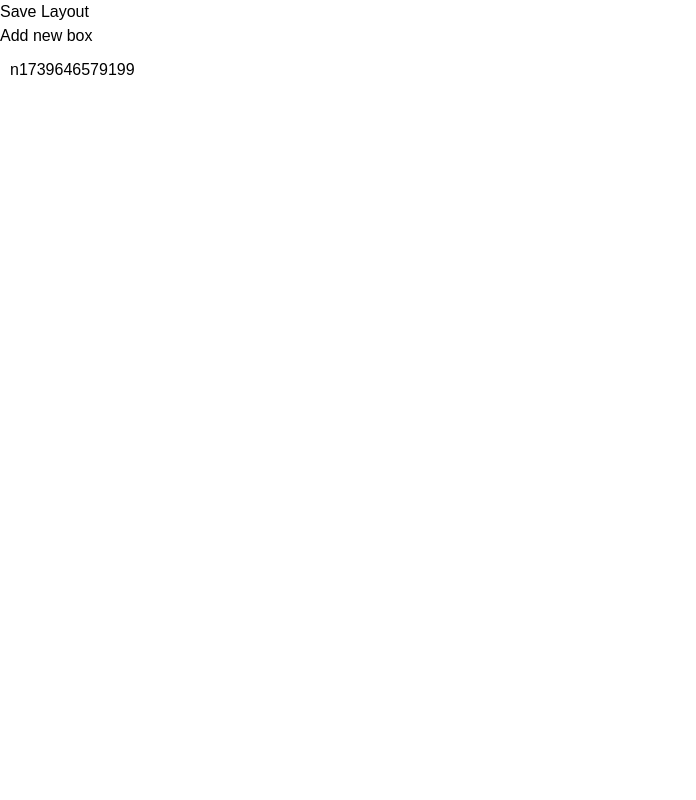
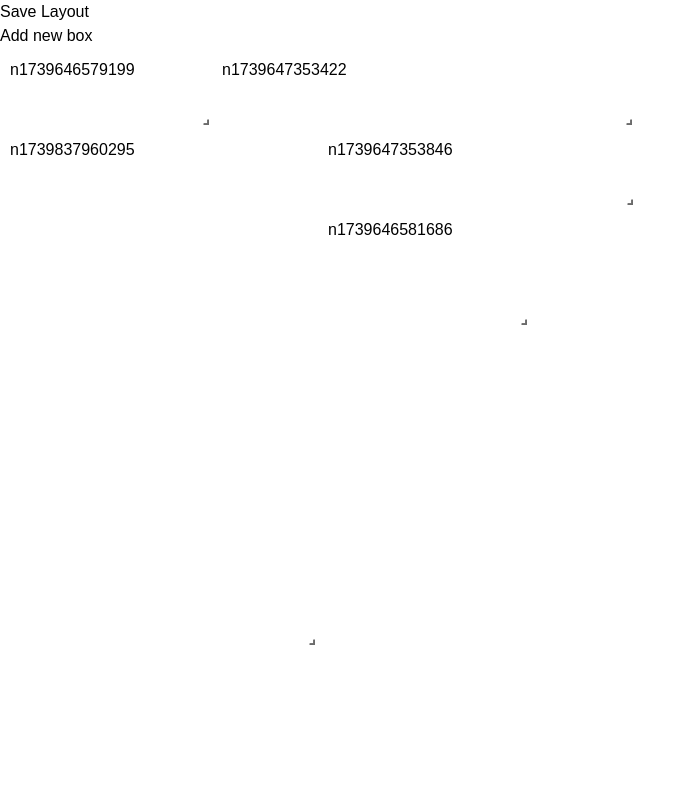
Before and after one commit to estraw1059/grid-layout-example, a Next.js app: page / in a window 1280 px wide. Shown: the top 800 px of the page, without its empty margins (0-696 px from the left). Built offline with nearby package versions, Linux system fonts and the light colour scheme.

Commit message:
Finally respects widths

```diff
--- a/src/app/layout.json
+++ b/src/app/layout.json
@@ -1 +1 @@
-[{"w":2,"h":5,"x":0,"y":0,"i":"n1739646579199","moved":false,"static":false},{"w":5,"h":6,"x":0,"y":5,"i":"n1739646581686","moved":false,"static":false},{"w":2,"h":2,"x":4,"y":11,"i":"n1739647353422","moved":false,"static":false},{"w":2,"h":10,"x":5,"y":0,"i":"n1739647353846","moved":false,"static":false}]
+[{"w":2,"h":2,"x":0,"y":0,"i":"n1739646579199","moved":false,"static":false},{"w":2,"h":3,"x":3,"y":4,"i":"n1739646581686","moved":false,"static":false},{"w":4,"h":2,"x":2,"y":0,"i":"n1739647353422","moved":false,"static":false},{"w":3,"h":2,"x":3,"y":2,"i":"n1739647353846","moved":false,"static":false},{"w":3,"h":13,"x":0,"y":2,"i":"n1739837960295","moved":false,"static":false}]
--- a/src/app/page.tsx
+++ b/src/app/page.tsx
@@ -1,29 +1,16 @@
 "use client"
-import GridLayout, { ItemCallback, Layout } from "react-grid-layout";
+import { ItemCallback, Layout } from "react-grid-layout";
 import "/node_modules/react-grid-layout/css/styles.css";
 import "/node_modules/react-resizable/css/styles.css";
 import { JSX, useEffect, useState } from "react";
 import { Responsive, WidthProvider } from "react-grid-layout";
 
+
 const ResponsiveGridLayout = WidthProvider(Responsive);
-
 export default function Home() {
   const [loading, setLoading] = useState(true);
   const [layout, setLayout] = useState<Layout[]>([]);
   const [boxes, setBoxes] = useState<JSX.Element[]>([]);
-  const [windowWidth, setWindowWidth] = useState(window.innerWidth);
-
-  useEffect(() => {
-    const handleResize = () => {
-      setWindowWidth(window.innerWidth);
-    };
-
-    window.addEventListener("resize", handleResize);
-
-    return () => {
-      window.removeEventListener("resize", handleResize);
-    };
-  }, []);
 
   useEffect(() => {
     // Fetch the latest layout data from the server
@@ -88,12 +75,11 @@ export default function Home() {
   }
 
   const responsiveProps = {
-    className: "responsive-grid",
-    breakpoints: {lg: 721, sm: 720},
-    cols: { lg: 3, md: 3, sm: 2, xs: 1, xxs: 1 },
+    className: "layout",
+    breakpoints: { lg: 1200, md: 996, sm: 768, xs: 480, xxs: 0 },
+    cols: { lg: 12, md: 12, sm: 6, xs: 3, xxs: 1 },
     layouts: {
-      lg: [{ i: "n1739646579199", x: 0, y: 0, w: 10, h: 10 }],
-      sm: [{ i: "n1739646579199", x: 0, y: 0, w: 1, h: 1 }],
+      lg: layout,
       // More layouts for other breakpoints...
     },
     onResizeStop: handleItemCallback,
@@ -105,18 +91,19 @@ export default function Home() {
       <button onClick={saveLayout}>Save Layout</button>
       <br/>
       <button onClick={addNewBox}>Add new box</button>
+      <div>
         <ResponsiveGridLayout
           // className="responsive-grid border-black h-screen w-screen"
           // onResizeStop={handleItemCallback}
           // onDragStop={handleItemCallback}
           // cols={lg: 3, md: 3, sm: 2, xs: 1, xxs: 1}
-        // rowHeight={30}
-        // width={1200}
+          rowHeight={30}
           // autoSize={true}
           {...responsiveProps}
         >
           {boxes}
         </ResponsiveGridLayout>
       </div>
+    </div>
   );
 }
```
Lines whose indentation alone changed are shown as unchanged.
